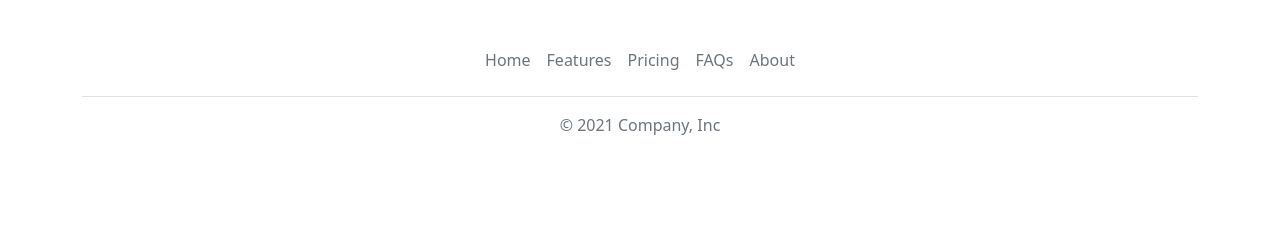
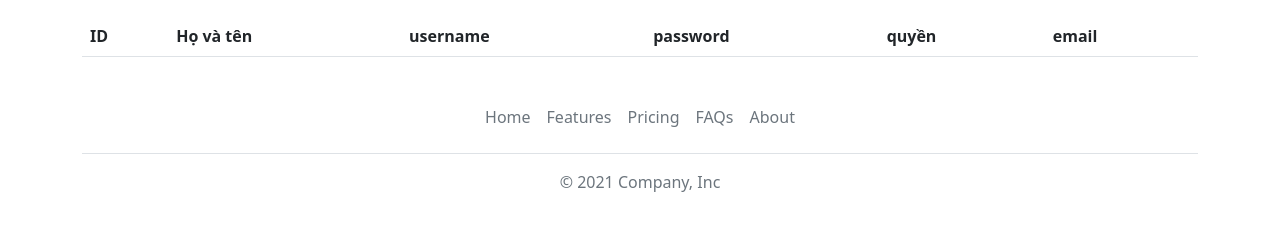
Before and after one commit to nhokkoranh1511/CNPM_Assignment, a PHP site: page /admin/user-management.php in a window 1280 px wide. Shown: the part 232-472 px from the top of the page. Run offline with PHP 8.4, Linux system fonts and the light colour scheme; data that the repository does not hold is empty; some libraries are stand-ins or nearby versions.

Commit message:
update userdb

```diff
--- a/source_code/admin/user-management.php
+++ b/source_code/admin/user-management.php
@@ -22,6 +22,8 @@
     $result = $user->get_user_list_by_privil_query("admin", "id", "ASC");
 
     echo $user->table_for_user_managesment($result);
+    echo $user->table_for_user_managesment($result);
+
 
 ?>
 </div>
--- a/source_code/macro/userdb.php
+++ b/source_code/macro/userdb.php
@@ -111,7 +111,7 @@
 
 		function table_for_user_managesment($res){
 			echo <<<EOL
-			<table class="table">
+			<table class="table" id='user_table'>
 			<thead>
 				<tr>
 					<th scope="col">ID</th>
```
